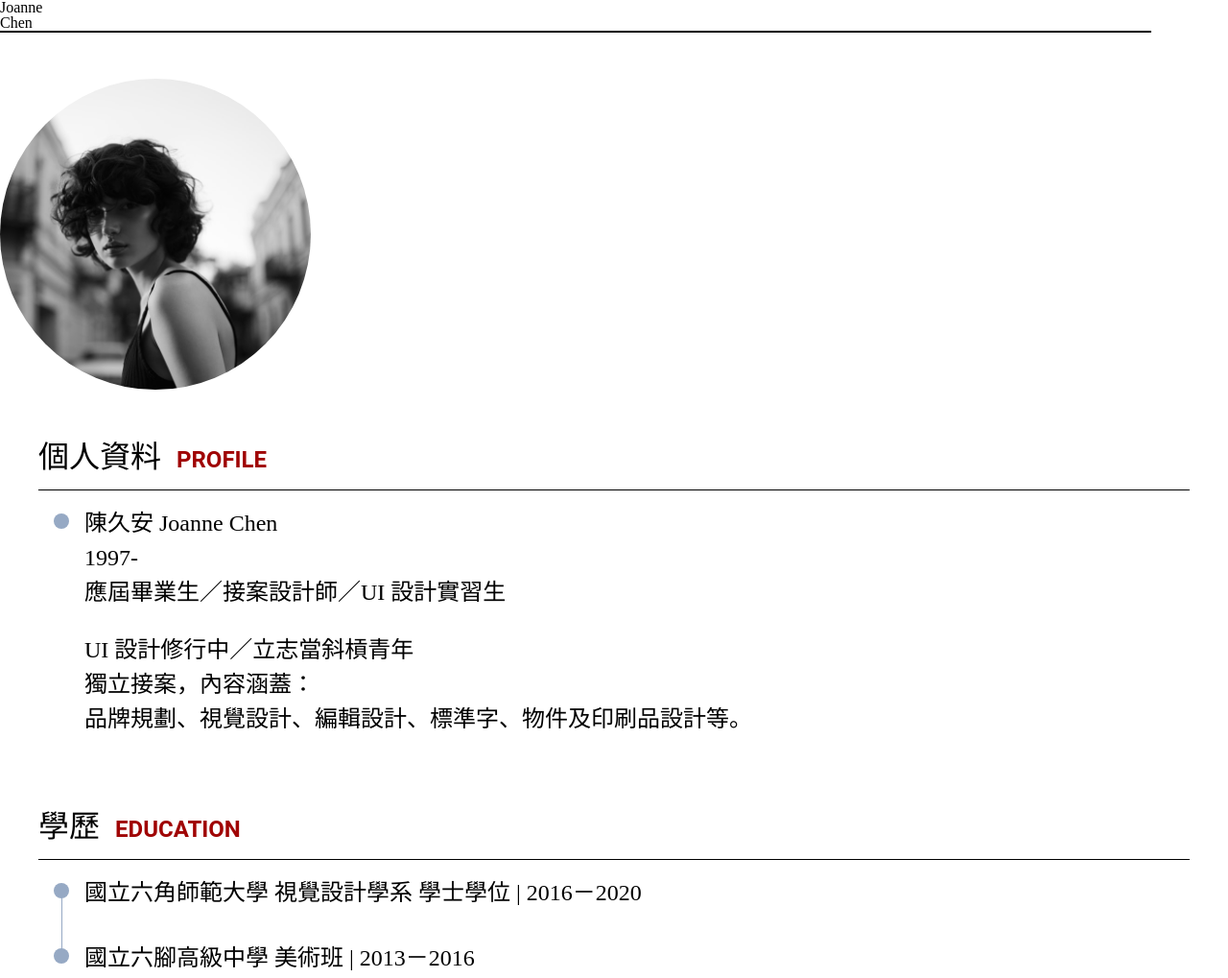
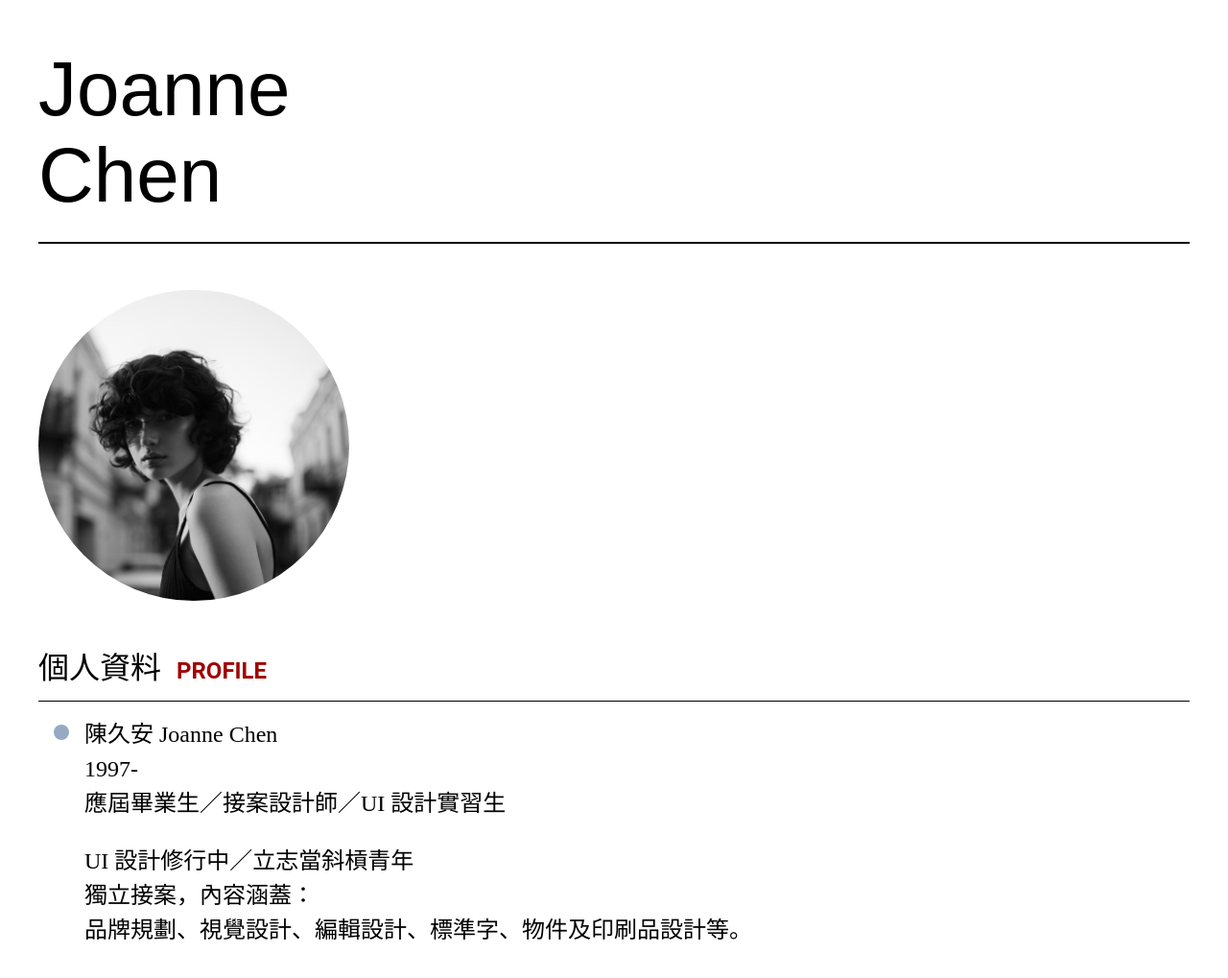
Before and after one commit to dogwantfly/resume-w1, a plain HTML site: page index.html in a window 1280 px wide. Shown: the top 1019 px of the page at 96% size. Drawn offline with Linux system fonts and the light colour scheme.

Commit message:
助教建議修改v1

```diff
--- a/index.html
+++ b/index.html
@@ -20,11 +20,11 @@
 </head>
 <body>
     <div class="wrap">
+        <section class="container mb-layout-sm">
+            <h1 class="name mb-layout">
                 Joanne <br>
                 Chen
             </h1>
-            <div class="line "></div>
-            <div class="line mb-layout"></div>
 
             <img src="img/photo-1536180931879-fd2d652efddc.png" alt="Joanne Chen 照片" class="mb-layout">
 
```
